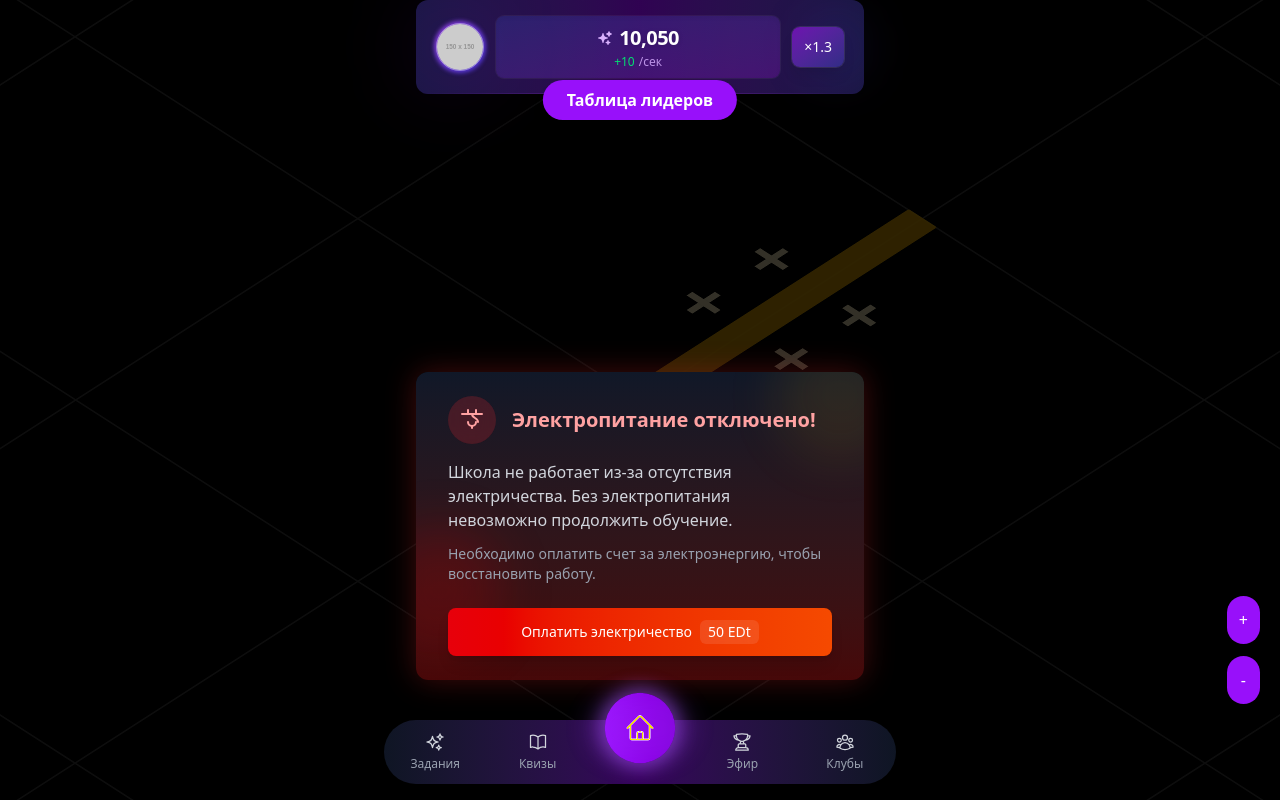
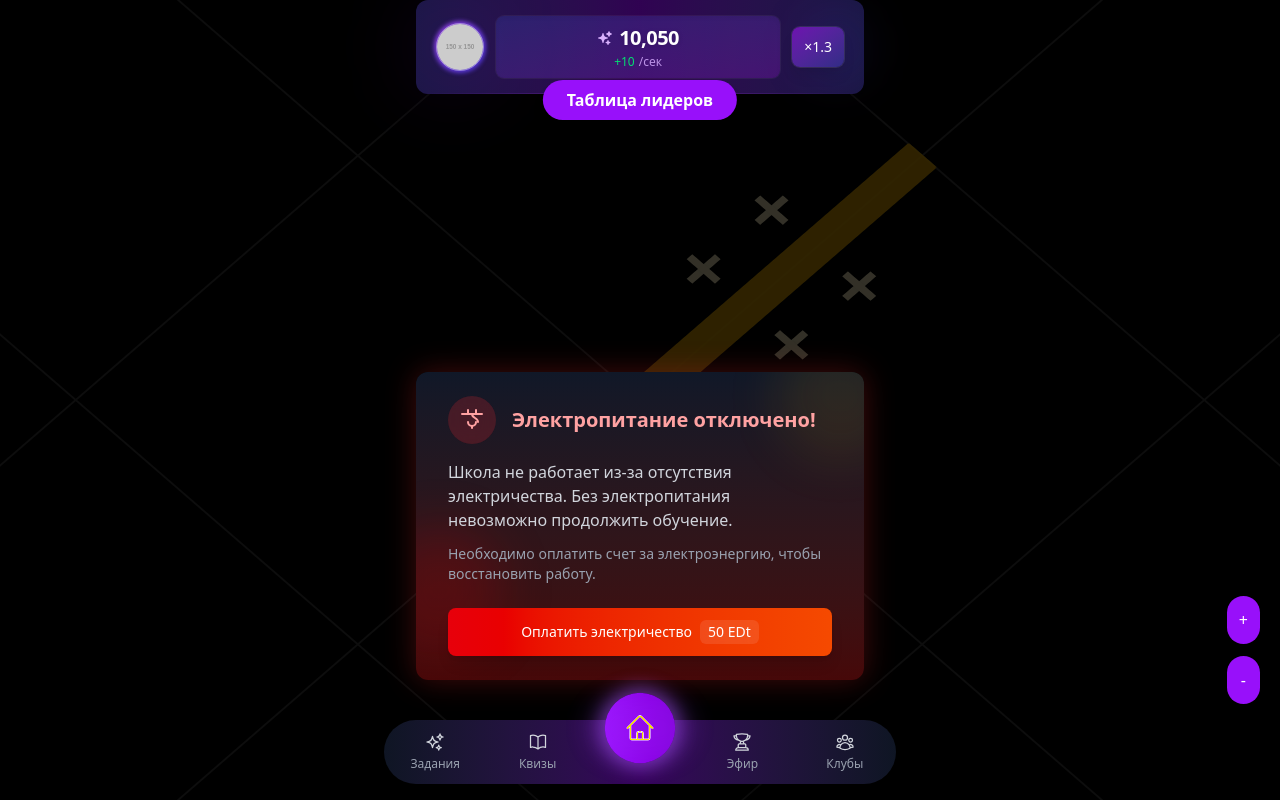
Before and after one commit to CryptoSchooll/frontend, a React (Vite) app: page / in a window 1280 px wide. Built offline with nearby package versions, Linux system fonts and the light colour scheme.

Commit message:
isometric experimental2

```diff
--- a/src/components/core/AxonometricView.tsx
+++ b/src/components/core/AxonometricView.tsx
@@ -10,16 +10,16 @@ interface AxonometricViewProps {
 }
 
 const AxonometricView: FC<AxonometricViewProps> = ({
-  children,
-  scale = 1
+  children, scale = 1,
 }) => {
   return (
     <div
       className="relative origin-center"
       style={{
-        transform: `scale(${scale}) rotateX(50deg) rotateZ(-45deg)`,
+        // Стандартные углы для изометрической проекции
+        transform: `scale(${scale}) rotateX(30deg) rotateZ(-45deg)`,
         transformStyle: "preserve-3d",
-        perspective: "1200px",
+        perspective: "1200px", // Оставляем перспективу для 3D-эффекта
       }}
     >
       {children}
```
